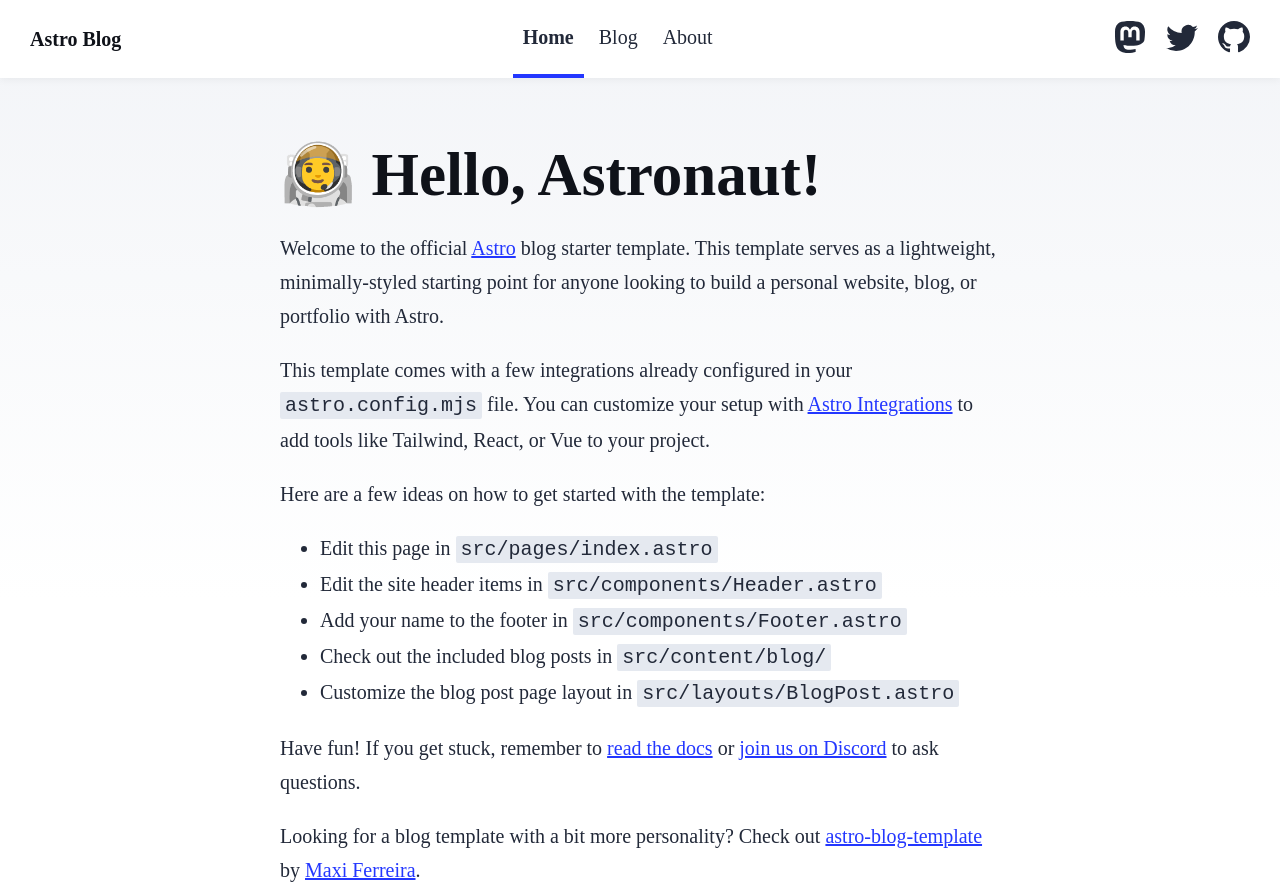
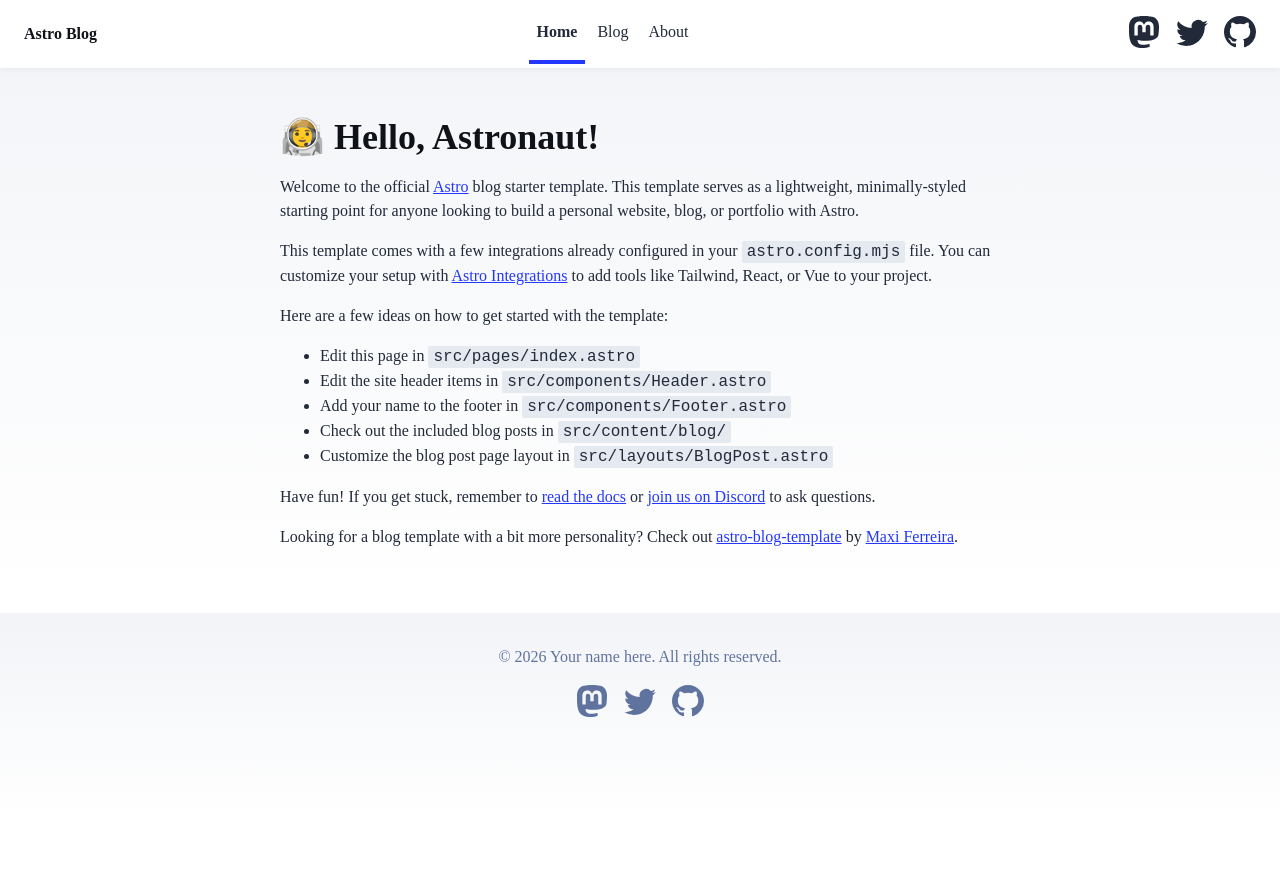
Before and after one commit to zeyqra/zeyqra.github.io, an Astro site: page / in a window 1280 px wide. Shown: the top 890 px of the page. After the commit the page ends 820 px from the top, so only its background shows below. Built offline with nearby package versions, Linux system fonts and the light colour scheme; Astro itself is replaced by a stand-in of ours.

Commit message:
update: 修改全局文字 标题大小

```diff
--- a/src/styles/global.css
+++ b/src/styles/global.css
@@ -13,7 +13,8 @@
   --gray-dark: 34, 41, 57;
   --gray-gradient: rgba(var(--gray-light), 50%), #fff;
   --box-shadow:
-		0 2px 6px rgba(var(--gray), 25%), 0 8px 24px rgba(var(--gray), 33%),
+    0 2px 6px rgba(var(--gray), 25%),
+    0 8px 24px rgba(var(--gray), 33%),
     0 16px 32px rgba(var(--gray), 33%);
 }
 body {
@@ -26,8 +27,10 @@ body {
   word-wrap: break-word;
   overflow-wrap: break-word;
   color: rgb(var(--gray-dark));
-	font-size: 20px;
-	line-height: 1.7;
+  font-size: 16px;
+  line-height: 1.5;
+  /* font-size: 20px;
+	line-height: 1.7; */
 }
 main {
   width: 720px;
@@ -46,6 +49,21 @@ h6 {
   line-height: 1.2;
 }
 h1 {
+  font-size: 2.25em;
+}
+h2 {
+  font-size: 2em;
+}
+h3 {
+  font-size: 1.75em;
+}
+h4 {
+  font-size: 1.5em;
+}
+h5 {
+  font-size: 1.25em;
+}
+/* h1 {
   font-size: 3.052em;
 }
 h2 {
@@ -59,7 +77,7 @@ h4 {
 }
 h5 {
   font-size: 1.25em;
-}
+} */
 strong,
 b {
   font-weight: 700;
```
Lines whose indentation alone changed are shown as unchanged.
